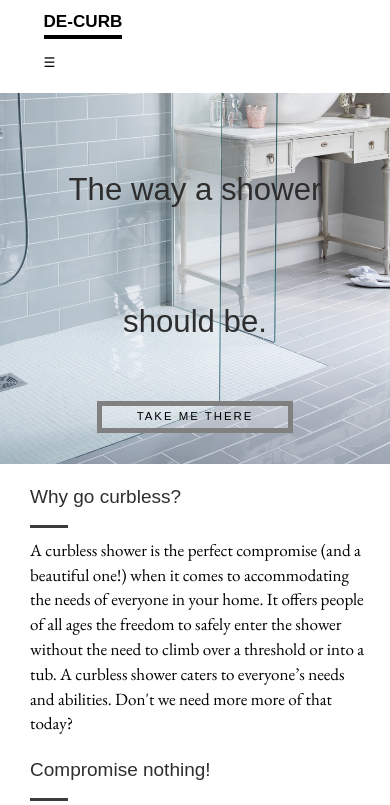
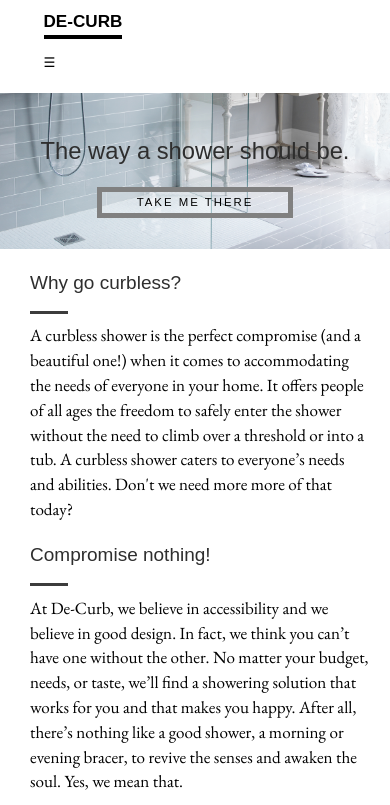
Before and after one commit to franspin/franspin.github.io, a plain HTML site: page final_project/index.html in a window 390 px wide. Shown: the top 805 px of the page. Drawn offline with nearby package versions, Linux system fonts and the light colour scheme; a web font is replaced by a local one.

Commit message:
Corrected conflict

```diff
--- a/final_project/css/style.css
+++ b/final_project/css/style.css
@@ -45,7 +45,7 @@ h1{
 	font-weight: 400px;
 	font-size: 3em;
 	text-align:center;
-	line-height: 1.75em;
+	line-height: 1.25em;
 	color: #2e2e2e;
 	margin: auto;
 }
@@ -280,8 +280,8 @@ img-shower {
 
 @media only screen and (max-width:1103px) {
 	h1{
-		font-size: 2.25em;
-		line-height: 1.2em;
+		font-size: 2.5em;
+		line-height: 1.25em;
 	}
 
 	h3{
@@ -303,7 +303,7 @@ img-shower {
 
 	h1{
 		font-size: 2em;
-		line-height: 1.5em;
+		line-height: 1.2em;
 	}
 
 	h3{
@@ -349,7 +349,7 @@ img-shower {
 
 @media only screen and (max-width:858px) {
 	h1{
-		line-height: 1.50em;
+		line-height: 1.2em;
 	}
 	.second-line-h1 {
 		padding-top: 2px;
@@ -379,7 +379,7 @@ img-shower {
 
 	h1 {
 		font-size: 1.75em;
-		line-height: 3em;
+		line-height: 2em;
 		padding-bottom: .4em;
 	}
 
@@ -429,8 +429,8 @@ img-shower {
 
 @media only screen and (max-width: 533px) {
 	h1 {
-		font-size: 1.64em;
-		line-height: 4.25em;
+		font-size: 1.25em;
+		line-height: 2.25em;
 	}
 
 	#cta-image{
@@ -442,8 +442,8 @@ img-shower {
 
 @media only screen and (max-width: 375px) {
 	h1 {
-		font-size: 1.18em;
-		line-height: 5.5em;
+		font-size: 1.11em;
+		line-height: 2em;
 	}
 
 }
```
Also changed, not shown: 2 other files.
